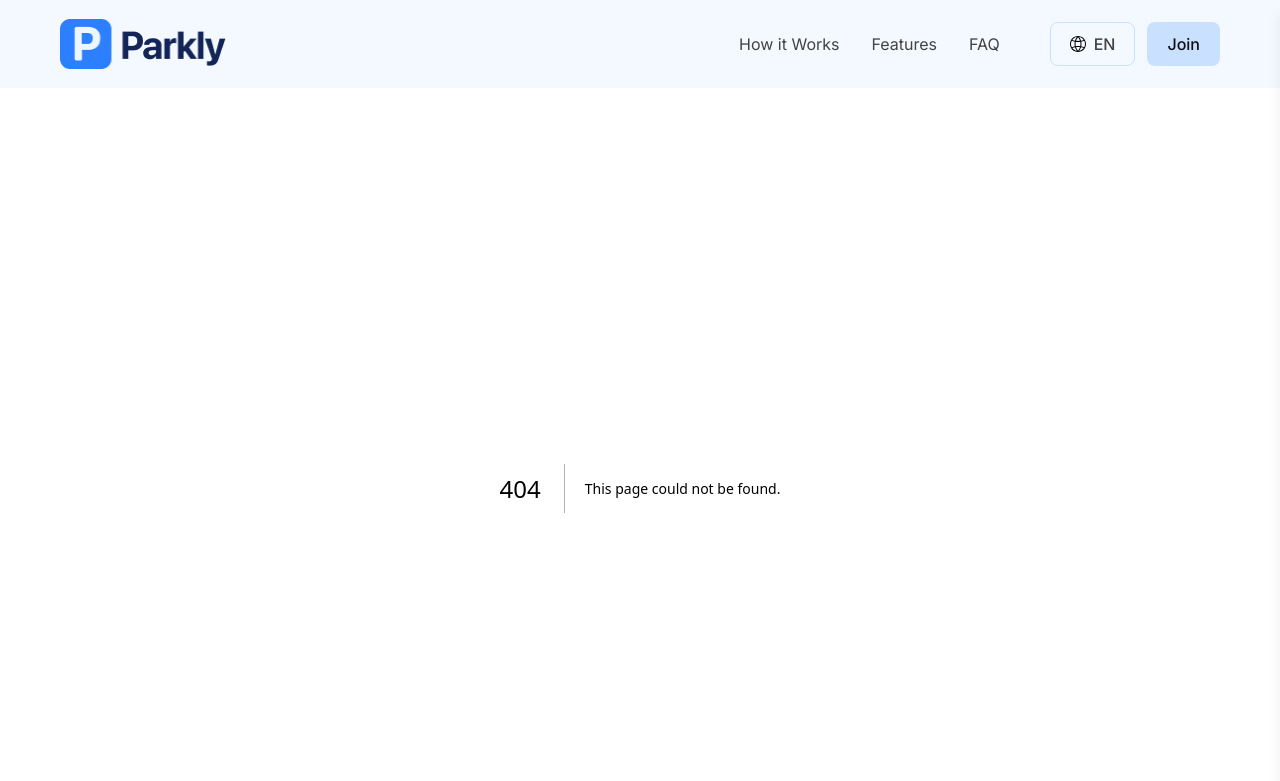
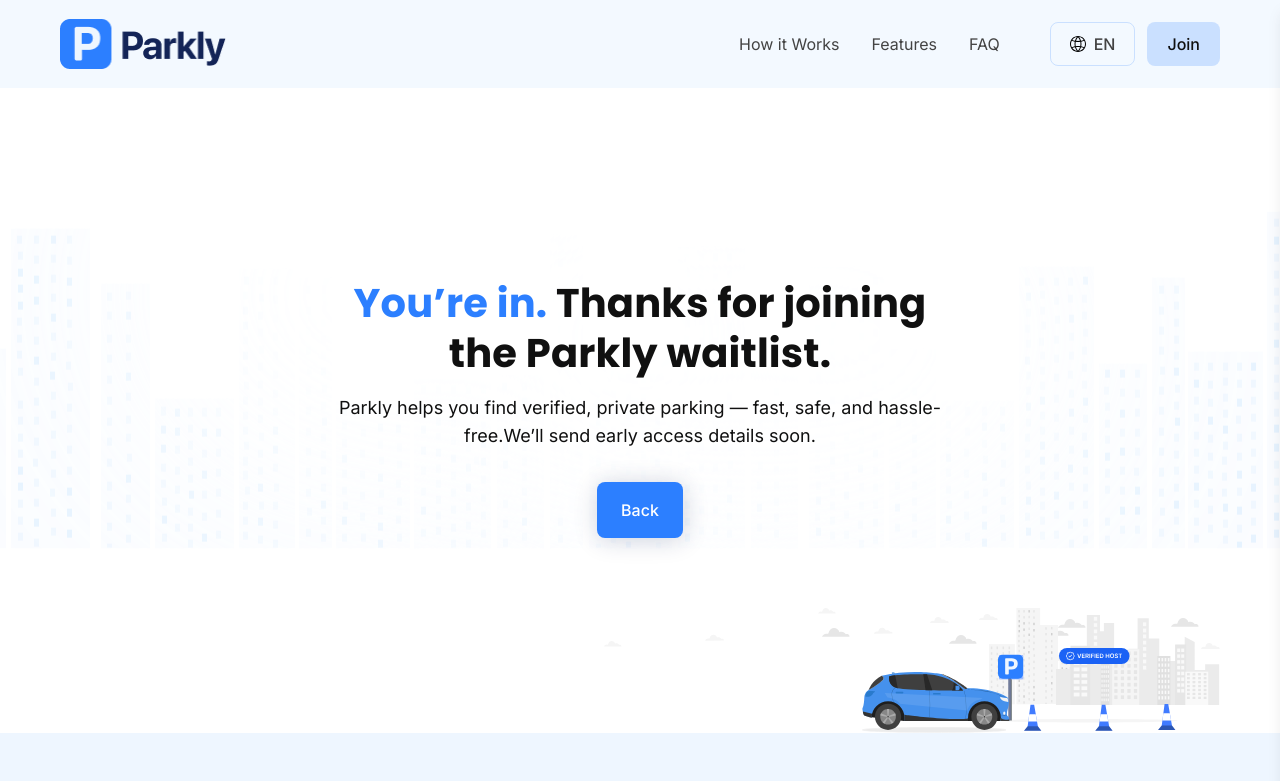
Before and after one commit to avinash-oodles/parkly, a Next.js app: page /thankyou in a window 1280 px wide. Before the commit this address had no page. Shown: the top 781 px of the page. Built offline with nearby package versions, Linux system fonts and the light colour scheme.

Commit message:
thank you page on desktop

```diff
--- /dev/null
+++ b/src/app/thankyou/page.tsx
@@ -0,0 +1,80 @@
+import { FC } from "react";
+import Container from "@/components/Container/Container";
+import AnimatedCarSection from "@/components/molecules/AnimatedCarSection";
+import Image from "next/image";
+import parkedCar from "@/assets/svgs/parked-car.svg"
+import Typography from "@/components/Typography/Typograpghy";
+import Link from "next/link";
+import Button from "@/components/Button/Button";
+// import { useMediaQuery } from "@/hooks/useMediaQuery";
+
+export const ThankYouPage: FC = () => {
+    // const isMd = useMediaQuery('(min-width: 768px)');
+    return (
+        <>
+            {/* herosection */}
+            <section className="relative bg-[url('/find-bg.svg')] md:bg-[url('/find-bg-desk.svg')]  bg-cover bg-center bg-no-repeat">
+                <Container>
+                    <div className="flex flex-col items-center pt-8 pb-[70px] gap-8 max-w-[620px] mx-auto ">
+                        <div className="relative w-[126px] h-[126px] ">
+                            <Image
+                                src="/ok.gif"
+                                alt="My GIF"
+                                fill
+                                unoptimized
+                                className="object-contain"
+                            />
+                        </div>
+
+                        <div className="flex flex-col gap-4">
+                            <Typography variant="h1" weight={700} letterSpacing={0.01} className="text-black-900 text-center">
+                                <span className="text-blue-500"> You’re in.</span> Thanks for joining the Parkly waitlist.
+                            </Typography>
+                            <Typography variant="h4" weight={400} lineHeight={28} className="text-black-900 text-center">
+                                Parkly helps you find verified, private parking — fast, safe, and hassle-free.We’ll send early access details soon.
+                            </Typography>
+
+                        </div>
+                        <div className="">
+                            <Link href="/waitlist">
+                                <Button
+                                    text="Back"
+                                    variant="lg"
+                                    bg="#2C7FFF"
+                                    color="#FFFFFF"
+                                    hoverBg="#101010"
+                                    boxShadow="1px 2px 24px 0px #13245733"
+                                    className="w-full md:w-auto"
+                                />
+                            </Link>
+                        </div>
+                    </div>
+                </Container>
+            </section>
+
+
+            <section className="overflow-hidden ">
+                <div className="hidden xl:flex">
+                    <Container>
+                        <AnimatedCarSection />
+                    </Container>
+                </div>
+                <div className="flex xl:hidden">
+                    <Container>
+                        <div className="flex relative w-full h-full min-h-[122px] ">
+                            <Image
+                                src={parkedCar}
+                                alt="parkedCar"
+                                fill
+                                className="object-contain"
+                                sizes="100%"
+                                priority
+                            />
+                        </div>
+                    </Container>
+                </div>
+            </section>
+        </>
+    );
+};
+export default ThankYouPage;
```
Also changed, not shown: public/ok.gif (added).
